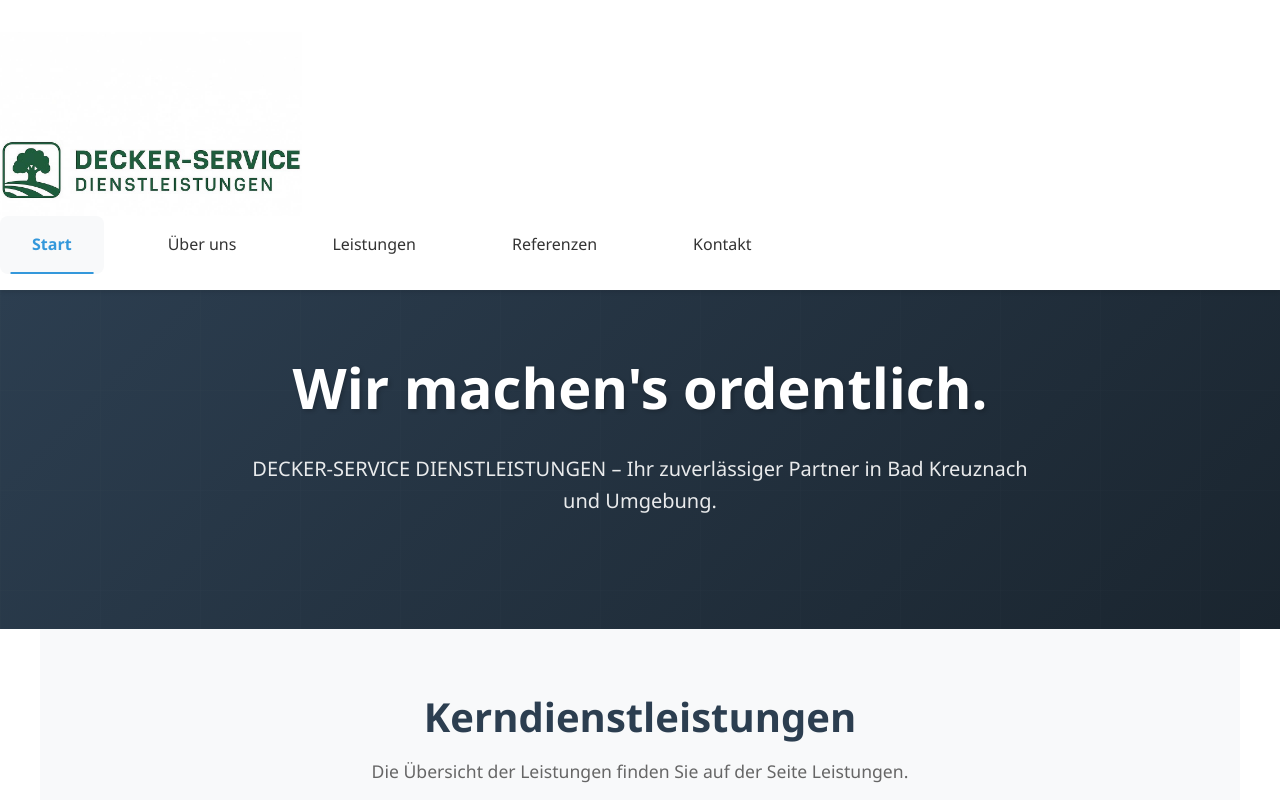
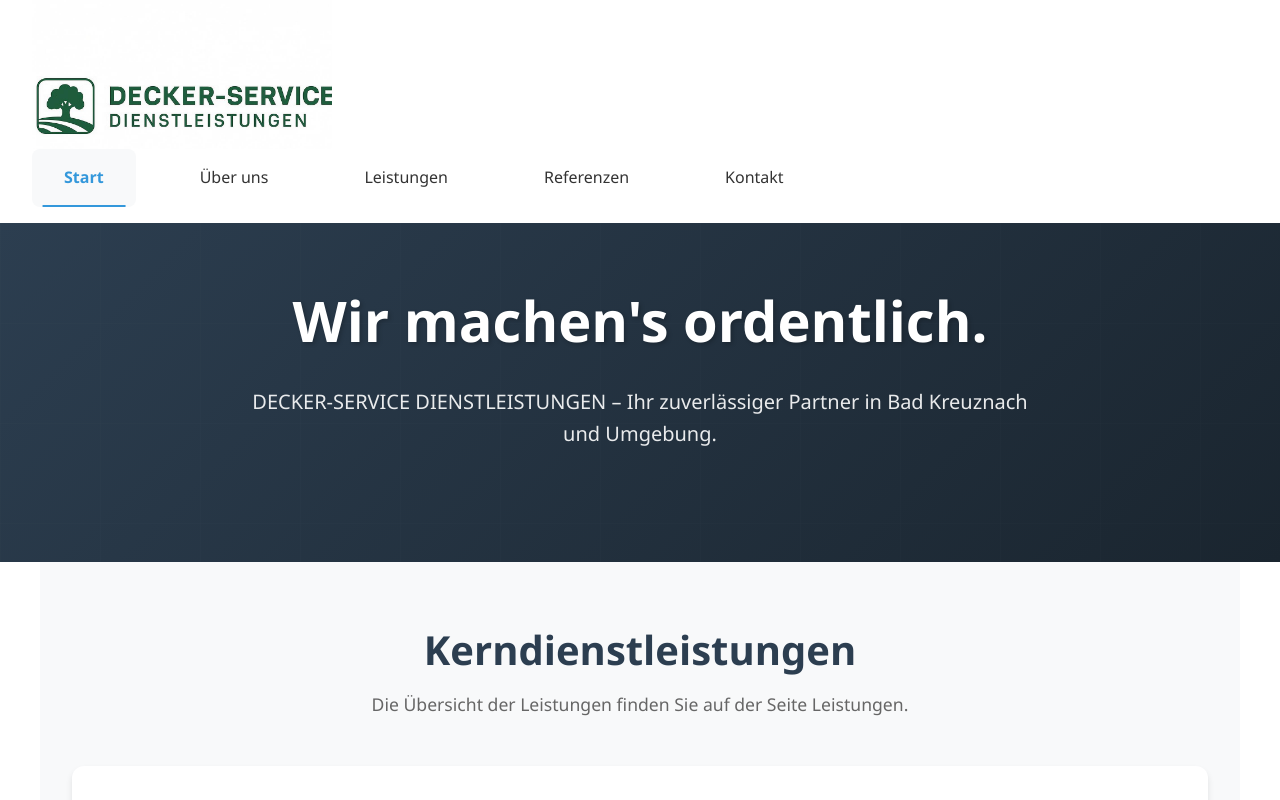
Before and after one commit to verteilerdeckerservice-beep/deckerservicewebsite.github.io, a plain HTML site: page index.html in a window 1280 px wide. Shown: the top 800 px of the page. Drawn offline with Linux system fonts and the light colour scheme.

Commit message:
Änderung weiser Rand oben

```diff
--- a/css/styles.css
+++ b/css/styles.css
@@ -8,6 +8,11 @@
   margin: 0;
   padding: 0;
   box-sizing: border-box;
+}
+
+html, body {
+  margin: 0 !important;
+  padding: 0 !important;
 }
 
 :root {
@@ -53,6 +58,8 @@
 
 html {
   scroll-behavior: smooth;
+  margin: 0;
+  padding: 0;
 }
 
 body {
@@ -61,6 +68,8 @@ body {
   line-height: 1.6;
   color: var(--color-text);
   background-color: var(--color-bg);
+  margin: 0;
+  padding: 0;
 }
 
 /* === Typografie === */
@@ -115,11 +124,14 @@ a:not(.btn):not(.nav a):not(.card) {
 /* === Header === */
 .site-header {
   background-color: var(--color-bg);
-  box-shadow: var(--shadow-sm);
+  box-shadow: none;
   position: sticky;
   top: 0;
   z-index: 1000;
-  padding: var(--spacing-sm) 0;
+  padding: 0 var(--spacing-md) var(--spacing-sm) var(--spacing-md);
+  margin: 0;
+  padding-top: 0 !important;
+  overflow: visible;
 }
 
 /* Header auf mobilen Geräten nicht sticky */
@@ -127,29 +139,46 @@ a:not(.btn):not(.nav a):not(.card) {
   .site-header {
     position: relative;
     top: auto;
+    margin-top: 0;
+    padding: var(--spacing-sm) var(--spacing-md);
   }
 }
 
 .site-header .container {
   display: flex;
   justify-content: space-between;
-  align-items: center;
+  align-items: flex-start;
   flex-wrap: wrap;
   gap: var(--spacing-md);
   position: relative;
+  padding-top: 0;
+  overflow: visible;
+}
+
+/* Header hat keinen Container, direkte Anpassung */
+.site-header > .brand {
+  overflow: visible;
 }
 
 .brand {
   display: flex;
-  align-items: center;
+  align-items: flex-start;
   gap: var(--spacing-md);
-  flex-wrap: wrap;
+  flex-wrap: nowrap;
+  margin: 0;
+  padding: 0;
+  overflow: visible;
+  min-width: 0;
 }
 
 .logo-link {
   display: inline-block;
   text-decoration: none;
   transition: var(--transition);
+  margin: 0;
+  padding: 0;
+  line-height: 0;
+  overflow: visible;
 }
 
 .logo-link:hover {
@@ -181,22 +210,30 @@ a:not(.btn):not(.nav a):not(.card) {
 
 .logo-placeholder.logo-primary {
   background-color: white;
-  padding: var(--spacing-sm);
-  padding-bottom: 0;
-  height: 200px;
-  overflow: hidden;
+  padding: 0;
+  margin: 0;
+  margin-top: -2rem;
+  margin-right: -0.375rem;
+  height: 181px;
+  overflow-y: hidden;
+  overflow-x: hidden;
+  display: flex;
+  align-items: flex-start;
+  width: auto;
+  min-width: 300px;
 }
 
 .logo-placeholder.logo-primary .logo {
   max-height: 180px;
-  max-width: none;
+  width: auto;
   height: auto;
-  width: auto;
   object-fit: contain;
   display: block;
   transform: scale(1.6);
   transform-origin: top center;
-  margin-bottom: -40px;
+  margin: 0;
+  margin-right: -0.375rem;
+  padding: 0;
 }
 
 .logo-placeholder .placeholder-content {
```
